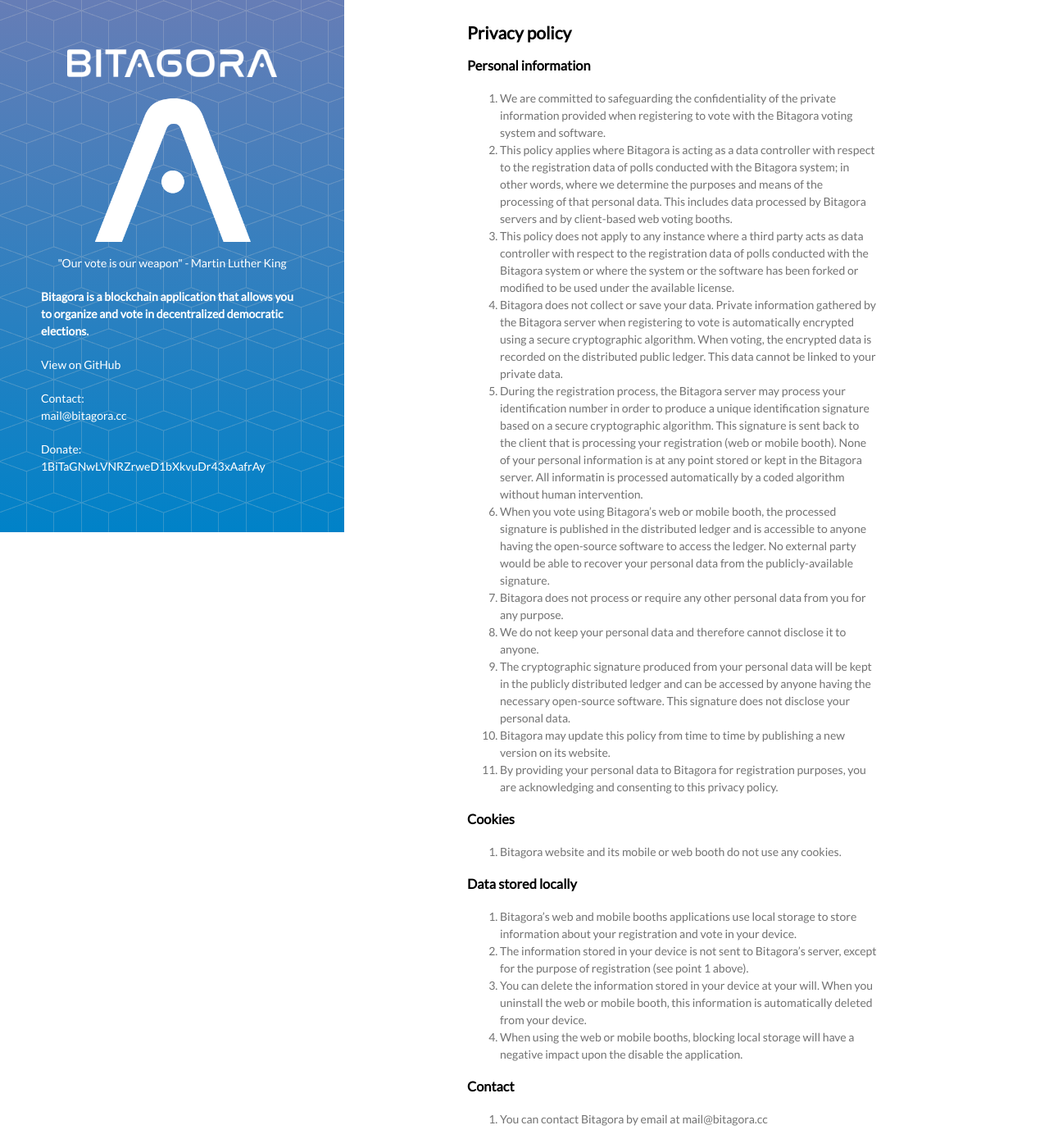
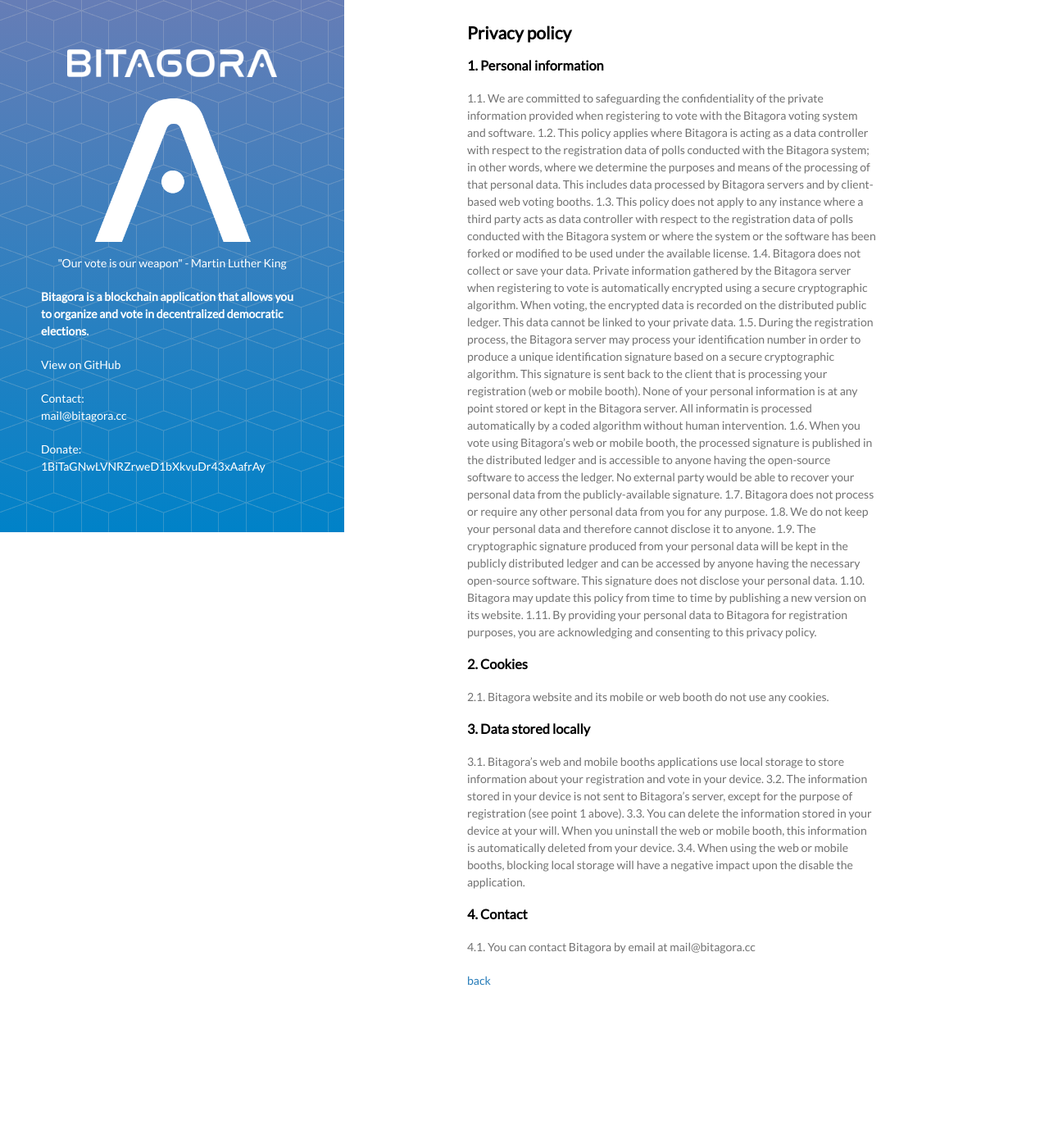
Before and after one commit to Bitagora/bitagora-web, a Jekyll site: the page built from privacy.md, in a window 1280 px wide and 1400 px high. Shown: the whole window at 82% size. Built offline with Jekyll 4.4.1, drawn with Linux system fonts in a browser that asks for light colours; some web fonts are replaced; our own code applies the rules of GitHub Pages for plain Markdown files.

Commit message:
Update privacy.md

```diff
--- a/privacy.md
+++ b/privacy.md
@@ -4,29 +4,29 @@ layout: default
 
 ## Privacy policy
 
-### Personal information
-1.	We are committed to safeguarding the confidentiality of the private information provided when registering to vote with the Bitagora voting system and software.
-2.	This policy applies where Bitagora is acting as a data controller with respect to the registration data of polls conducted with the Bitagora system; in other words, where we determine the purposes and means of the processing of that personal data. This includes data processed by Bitagora servers and by client-based web voting booths.
-3. This policy does not apply to any instance where a third party acts as data controller with respect to the registration data of polls conducted with the Bitagora system or where the system or the software has been forked or modified to be used under the available license.
-4.	Bitagora does not collect or save your data. Private information gathered by the Bitagora server when registering to vote is automatically encrypted using a secure cryptographic algorithm. When voting, the encrypted data is recorded on the distributed public ledger. This data cannot be linked to your private data.
-5.	During the registration process, the Bitagora server may process your identification number in order to produce a unique identification signature based on a secure cryptographic algorithm. This signature is sent back to the client that is processing your registration (web or mobile booth). None of your personal information is at any point stored or kept in the Bitagora server. All informatin is processed automatically by a coded algorithm without human intervention.
-6. When you vote using Bitagora's web or mobile booth, the processed signature is published in the distributed ledger and is accessible to anyone having the open-source software to access the ledger. No external party would be able to recover your personal data from the publicly-available signature.
-7.	Bitagora does not process or require any other personal data from you for any purpose.
-8.	We do not keep your personal data and therefore cannot disclose it to anyone.
-9. The cryptographic signature produced from your personal data will be kept in the publicly distributed ledger and can be accessed by anyone having the necessary open-source software. This signature does not disclose your personal data.
-10. Bitagora may update this policy from time to time by publishing a new version on its website.
-11. By providing your personal data to Bitagora for registration purposes, you are acknowledging and consenting to this privacy policy.
+### 1. Personal information
+1.1.	We are committed to safeguarding the confidentiality of the private information provided when registering to vote with the Bitagora voting system and software.
+1.2.	This policy applies where Bitagora is acting as a data controller with respect to the registration data of polls conducted with the Bitagora system; in other words, where we determine the purposes and means of the processing of that personal data. This includes data processed by Bitagora servers and by client-based web voting booths.
+1.3. This policy does not apply to any instance where a third party acts as data controller with respect to the registration data of polls conducted with the Bitagora system or where the system or the software has been forked or modified to be used under the available license.
+1.4.	Bitagora does not collect or save your data. Private information gathered by the Bitagora server when registering to vote is automatically encrypted using a secure cryptographic algorithm. When voting, the encrypted data is recorded on the distributed public ledger. This data cannot be linked to your private data.
+1.5.	During the registration process, the Bitagora server may process your identification number in order to produce a unique identification signature based on a secure cryptographic algorithm. This signature is sent back to the client that is processing your registration (web or mobile booth). None of your personal information is at any point stored or kept in the Bitagora server. All informatin is processed automatically by a coded algorithm without human intervention.
+1.6. When you vote using Bitagora's web or mobile booth, the processed signature is published in the distributed ledger and is accessible to anyone having the open-source software to access the ledger. No external party would be able to recover your personal data from the publicly-available signature.
+1.7.	Bitagora does not process or require any other personal data from you for any purpose.
+1.8.	We do not keep your personal data and therefore cannot disclose it to anyone.
+1.9. The cryptographic signature produced from your personal data will be kept in the publicly distributed ledger and can be accessed by anyone having the necessary open-source software. This signature does not disclose your personal data.
+1.10. Bitagora may update this policy from time to time by publishing a new version on its website.
+1.11. By providing your personal data to Bitagora for registration purposes, you are acknowledging and consenting to this privacy policy.
 
-### Cookies
-1. Bitagora website and its mobile or web booth do not use any cookies.
+### 2. Cookies
+2.1. Bitagora website and its mobile or web booth do not use any cookies.
 
-### Data stored locally
-1.	Bitagora's web and mobile booths applications use local storage to store information about your registration and vote in your device.
-2. The information stored in your device is not sent to Bitagora's server, except for the purpose of registration (see point 1 above).
-3. You can delete the information stored in your device at your will. When you uninstall the web or mobile booth, this information is automatically deleted from your device.
-4.	When using the web or mobile booths, blocking local storage will have a negative impact upon the disable the application.
+### 3. Data stored locally
+3.1.	Bitagora's web and mobile booths applications use local storage to store information about your registration and vote in your device.
+3.2. The information stored in your device is not sent to Bitagora's server, except for the purpose of registration (see point 1 above).
+3.3. You can delete the information stored in your device at your will. When you uninstall the web or mobile booth, this information is automatically deleted from your device.
+3.4.	When using the web or mobile booths, blocking local storage will have a negative impact upon the disable the application.
 
-### Contact
-1.	You can contact Bitagora by email at mail@bitagora.cc
+### 4. Contact
+4.1.	You can contact Bitagora by email at mail@bitagora.cc
 
 [back](./)
```
